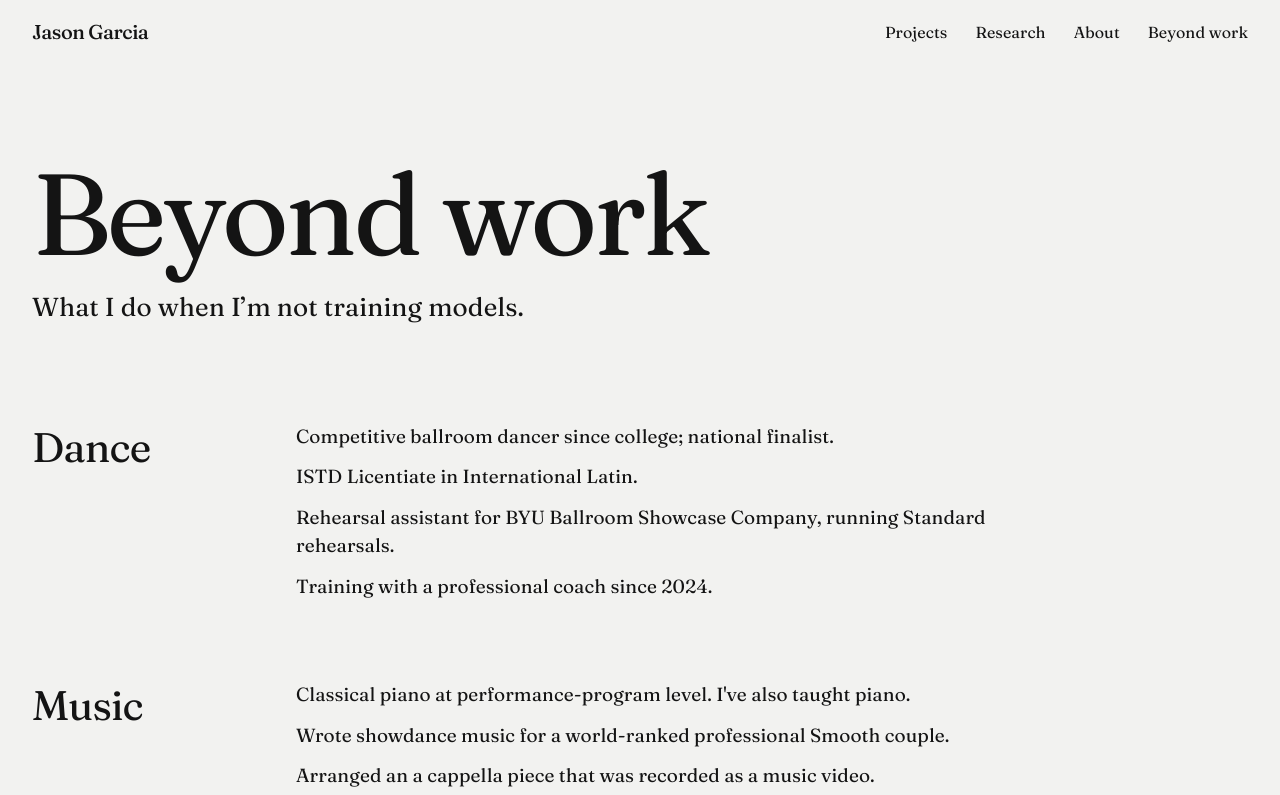
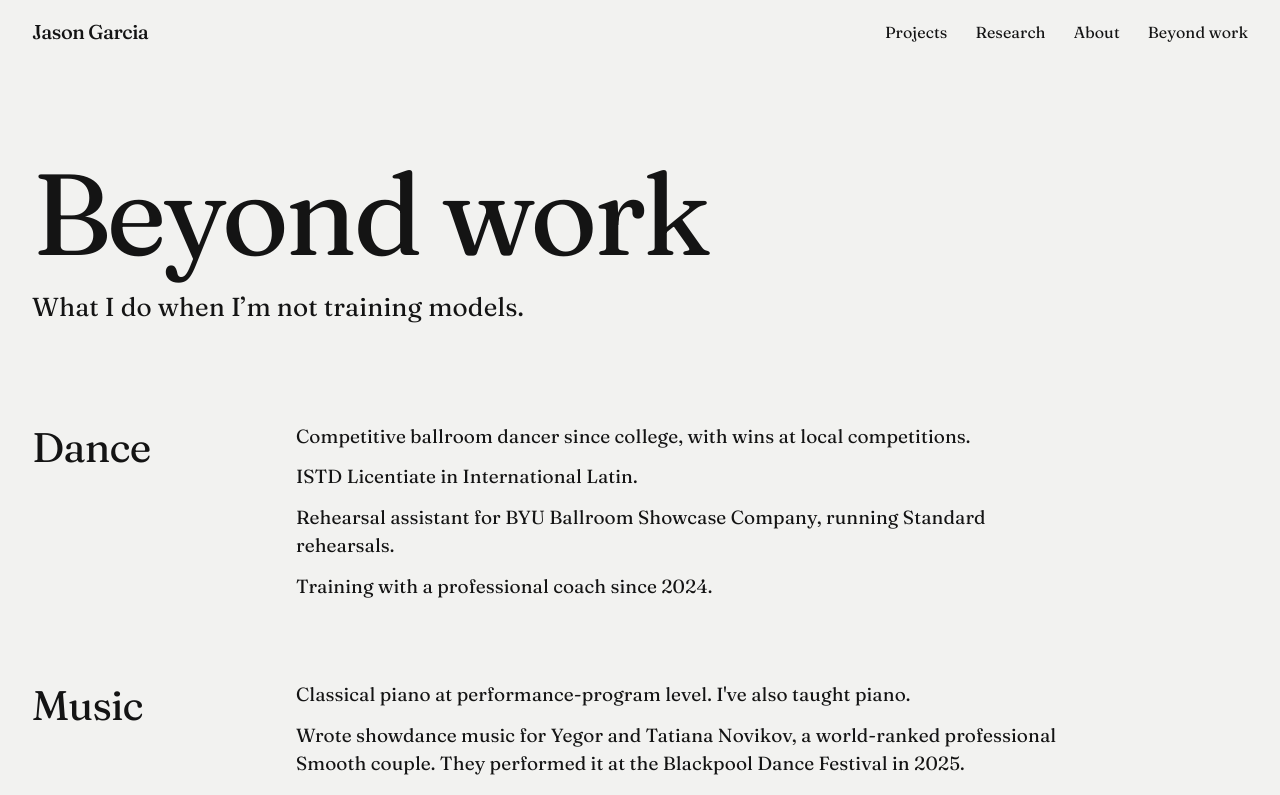
Before and after one commit to jason-d-garcia/portfolio, a Next.js app: page /beyond in a window 1280 px wide. Shown: the top 795 px of the page. Built offline with nearby package versions, Linux system fonts and the light colour scheme; no server answers.

Commit message:
Beyond work: name the Novikovs and Blackpool 2025; local wins instead of national finalist
Co-Authored-By: Claude Opus 5.5 <noreply@anthropic.com>
Claude-Session: https://claude.ai/code/session_01Bg3HrBLg8Yv6rjzgCo3T5C

```diff
--- a/src/app/beyond/page.tsx
+++ b/src/app/beyond/page.tsx
@@ -9,7 +9,7 @@ const groups: { name: string; items: string[] }[] = [
   {
     name: "Dance",
     items: [
-      "Competitive ballroom dancer since college; national finalist.",
+      "Competitive ballroom dancer since college, with wins at local competitions.",
       "ISTD Licentiate in International Latin.",
       "Rehearsal assistant for BYU Ballroom Showcase Company, running Standard rehearsals.",
       "Training with a professional coach since 2024.",
@@ -19,7 +19,7 @@ const groups: { name: string; items: string[] }[] = [
     name: "Music",
     items: [
       "Classical piano at performance-program level. I've also taught piano.",
-      "Wrote showdance music for a world-ranked professional Smooth couple.",
+      "Wrote showdance music for Yegor and Tatiana Novikov, a world-ranked professional Smooth couple. They performed it at the Blackpool Dance Festival in 2025.",
       "Arranged an a cappella piece that was recorded as a music video.",
       "Published a piano transcription; 20+ copies sold.",
       "Sang in BYU Men's Chorus and served as VP of Finance for the A Cappella Club.",
```
